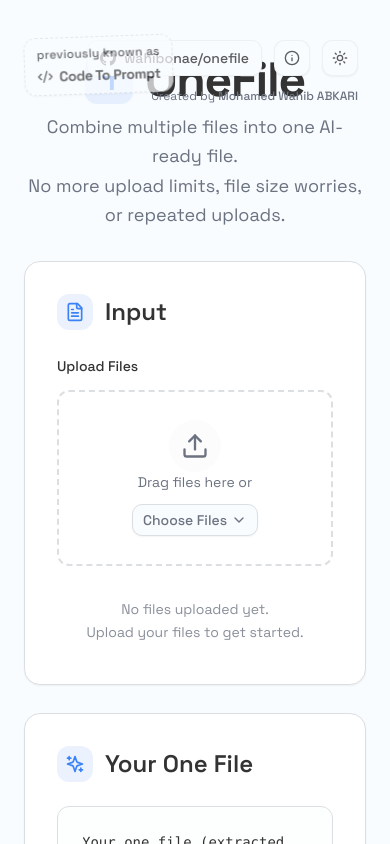
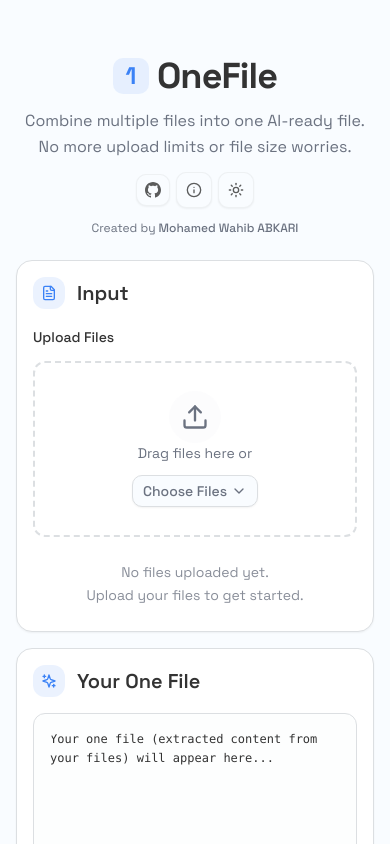
Before and after one commit to wahibonae/onefile, a Next.js app: page / in a window 390 px wide. Shown: the top 844 px of the page. Built offline with nearby package versions, Linux system fonts and the light colour scheme.

Commit message:
responsive in mobile & tablet

```diff
--- a/src/app/page.tsx
+++ b/src/app/page.tsx
@@ -433,9 +433,9 @@
 
   return (
     <div className="min-h-screen bg-background">
-      {/* Legacy Notice Sticker */}
+      {/* Legacy Notice Sticker - Desktop Only */}
       <div
-        className="fixed top-9 left-6 z-50 px-3 py-2 -rotate-2 hover:rotate-0 transition-all duration-500 cursor-pointer bg-background border border-dashed border-border rounded-lg shadow-sm opacity-70"
+        className="hidden lg:block fixed top-9 left-6 z-50 px-3 py-2 -rotate-2 hover:rotate-0 transition-all duration-500 cursor-pointer bg-background border border-dashed border-border rounded-lg shadow-sm opacity-70"
         onClick={handleStickerClick}
       >
           <div
@@ -478,13 +478,12 @@
           </div>
         </div>
 
-      <div className="container max-w-6xl mx-auto px-6 py-12 pt-14">
-        <div className="space-y-8">
-          {/* Header */}
-          <div className="text-center space-y-2">
+      <div className="container max-w-6xl mx-auto px-4 sm:px-6 py-6 sm:py-12 pt-8 sm:pt-14">
+        <div className="space-y-6 sm:space-y-8">
+          {/* Header - Desktop Version */}
+          <div className="hidden lg:block text-center space-y-2">
             <div className="flex items-center justify-center space-x-3">
               <div className="p-2 rounded-lg bg-primary/10">
-                {/* <Code2 className="h-8 w-8 text-primary" /> */}
                 <span className="flex items-center justify-center h-8 w-8 text-primary font-bold text-3xl">
                   1
                 </span>
@@ -528,23 +527,134 @@
             </div>
           </div>
 
+          {/* Header - Tablet Version */}
+          <div className="hidden md:block lg:hidden">
+            <div className="text-center space-y-4">
+              {/* OneFile Logo */}
+              <div className="flex items-center justify-center space-x-3">
+                <div className="p-2 rounded-lg bg-primary/10">
+                  <span className="flex items-center justify-center h-6 w-6 text-primary font-bold text-2xl">
+                    1
+                  </span>
+                </div>
+                <h1 className="text-4xl font-bold tracking-tight text-foreground">
+                  OneFile
+                </h1>
+              </div>
+
+              {/* Description */}
+              <p className="text-muted-foreground text-base leading-relaxed">
+                Combine multiple files into one AI-ready file. <br />
+                No more upload limits, file size worries, or repeated uploads.
+              </p>
+
+              {/* GitHub + InfoDialog + Theme Elements */}
+              <div className="flex items-center justify-center gap-2">
+                <Button
+                  variant="outline"
+                  size="sm"
+                  className="text-foreground/80 px-2 py-1.5 border-border/40 bg-background shadow-sm group hover:text-primary hover:bg-primary/5 hover:border-1 hover:border-primary/10 transition-all duration-200"
+                  onClick={() => window.open("https://github.com/wahibonae/onefile", "_blank")}
+                >
+                  <svg
+                    width="14"
+                    height="14"
+                    viewBox="0 0 1024 1024"
+                    fill="none"
+                    xmlns="http://www.w3.org/2000/svg"
+                  >
+                    <path
+                      fillRule="evenodd"
+                      clipRule="evenodd"
+                      d="M8 0C3.58 0 0 3.58 0 8C0 11.54 2.29 14.53 5.47 15.59C5.87 15.66 6.02 15.42 6.02 15.21C6.02 15.02 6.01 14.39 6.01 13.72C4 14.09 3.48 13.23 3.32 12.78C3.23 12.55 2.84 11.84 2.5 11.65C2.22 11.5 1.82 11.13 2.49 11.12C3.12 11.11 3.57 11.7 3.72 11.94C4.44 13.15 5.59 12.81 6.05 12.6C6.12 12.08 6.33 11.73 6.56 11.53C4.78 11.33 2.92 10.64 2.92 7.58C2.92 6.71 3.23 5.99 3.74 5.43C3.66 5.23 3.38 4.41 3.82 3.31C3.82 3.31 4.49 3.1 6.02 4.13C6.66 3.95 7.34 3.86 8.02 3.86C8.7 3.86 9.38 3.95 10.02 4.13C11.55 3.09 12.22 3.31 12.22 3.31C12.66 4.41 12.38 5.23 12.3 5.43C12.81 5.99 13.12 6.7 13.12 7.58C13.12 10.65 11.25 11.33 9.47 11.53C9.76 11.78 10.01 12.26 10.01 13.01C10.01 14.08 10 14.94 10 15.21C10 15.42 10.15 15.67 10.55 15.59C13.71 14.53 16 11.53 16 8C16 3.58 12.42 0 8 0Z"
+                      transform="scale(64)"
+                      className="fill-foreground/80 group-hover:fill-primary transition-colors"
+                    />
+                  </svg>
+                  GitHub
+                </Button>
+                <InfoDialog />
+                <ThemeToggle />
+              </div>
+
+              {/* Created by */}
+              <div className="flex items-center justify-center">
+                <span className="text-xs text-muted-foreground">Created by <a href="https://www.linkedin.com/in/abkarimohamedwahib/" target="_blank" rel="noopener noreferrer" className="font-medium hover:underline">Mohamed Wahib ABKARI</a></span>
+              </div>
+            </div>
+          </div>
+
+          {/* Header - Mobile Version */}
+          <div className="block md:hidden">
+            <div className="text-center space-y-3">
+              {/* OneFile Logo */}
+              <div className="flex items-center justify-center space-x-2">
+                <div className="p-1.5 rounded-md bg-primary/10">
+                  <span className="flex items-center justify-center h-6 w-6 text-primary font-bold text-2xl">
+                    1
+                  </span>
+                </div>
+                <h1 className="text-4xl font-bold tracking-tight text-foreground">
+                  OneFile
+                </h1>
+              </div>
+
+              {/* Description */}
+              <p className="text-muted-foreground text-md leading-relaxed">
+                Combine multiple files into one AI-ready file. <br />
+                No more upload limits or file size worries.
+              </p>
+
+              {/* GitHub + InfoDialog + Theme Elements */}
+              <div className="flex items-center justify-center gap-1.5">
+                <Button
+                  variant="outline"
+                  size="sm"
+                  className="text-foreground/80 px-2 py-1 border-border/40 bg-background shadow-sm group hover:text-primary hover:bg-primary/5 hover:border-1 hover:border-primary/10 transition-all duration-200"
+                  onClick={() => window.open("https://github.com/wahibonae/onefile", "_blank")}
+                >
+                  <svg
+                    width="12"
+                    height="12"
+                    viewBox="0 0 1024 1024"
+                    fill="none"
+                    xmlns="http://www.w3.org/2000/svg"
+                  >
+                    <path
+                      fillRule="evenodd"
+                      clipRule="evenodd"
+                      d="M8 0C3.58 0 0 3.58 0 8C0 11.54 2.29 14.53 5.47 15.59C5.87 15.66 6.02 15.42 6.02 15.21C6.02 15.02 6.01 14.39 6.01 13.72C4 14.09 3.48 13.23 3.32 12.78C3.23 12.55 2.84 11.84 2.5 11.65C2.22 11.5 1.82 11.13 2.49 11.12C3.12 11.11 3.57 11.7 3.72 11.94C4.44 13.15 5.59 12.81 6.05 12.6C6.12 12.08 6.33 11.73 6.56 11.53C4.78 11.33 2.92 10.64 2.92 7.58C2.92 6.71 3.23 5.99 3.74 5.43C3.66 5.23 3.38 4.41 3.82 3.31C3.82 3.31 4.49 3.1 6.02 4.13C6.66 3.95 7.34 3.86 8.02 3.86C8.7 3.86 9.38 3.95 10.02 4.13C11.55 3.09 12.22 3.31 12.22 3.31C12.66 4.41 12.38 5.23 12.3 5.43C12.81 5.99 13.12 6.7 13.12 7.58C13.12 10.65 11.25 11.33 9.47 11.53C9.76 11.78 10.01 12.26 10.01 13.01C10.01 14.08 10 14.94 10 15.21C10 15.42 10.15 15.67 10.55 15.59C13.71 14.53 16 11.53 16 8C16 3.58 12.42 0 8 0Z"
+                      transform="scale(64)"
+                      className="fill-foreground/80 group-hover:fill-primary transition-colors"
+                    />
+                  </svg>
+                </Button>
+                <InfoDialog />
+                <ThemeToggle />
+              </div>
+
+              {/* Created by */}
+              <div className="flex items-center justify-center">
+                <span className="text-xs text-muted-foreground">Created by <a href="https://www.linkedin.com/in/abkarimohamedwahib/" target="_blank" rel="noopener noreferrer" className="font-medium hover:underline">Mohamed Wahib ABKARI</a></span>
+              </div>
+            </div>
+          </div>
+
           {/* Main Content */}
-          <div className="grid grid-cols-1 lg:grid-cols-2 gap-7">
+          <div className="grid grid-cols-1 lg:grid-cols-2 gap-4 sm:gap-7">
             {/* Input Section */}
-            <div className="space-y-6">
-              <div className="bg-card rounded-2xl border border-border shadow-sm p-8">
-                <div className="flex items-center gap-3 mb-6">
+            <div className="space-y-4 sm:space-y-6">
+              <div className="bg-card rounded-2xl border border-border shadow-sm p-4 sm:p-8">
+                <div className="flex items-center gap-3 mb-4 sm:mb-6">
                   <div className="p-2 rounded-lg bg-primary/10">
-                    <FileText className="h-5 w-5 text-primary" />
+                    <FileText className="h-4 w-4 sm:h-5 sm:w-5 text-primary" />
                   </div>
-                  <h2 className="text-2xl font-semibold text-card-foreground">
+                  <h2 className="text-xl sm:text-2xl font-semibold text-card-foreground">
                     Input
                   </h2>
                 </div>
 
-                <div className="space-y-6">
-
-
+                <div className="space-y-4 sm:space-y-6">
                   <FileUpload
                     isDragging={isDragging}
                     onDragOver={handleDragOver}
@@ -575,9 +685,9 @@
             </div>
 
             {/* Output Section */}
-            <div className="space-y-6">
-              <div className="bg-card rounded-2xl border border-border shadow-sm p-8">
-                <div className="flex items-center gap-3 mb-6">
+            <div className="space-y-4 sm:space-y-6">
+              <div className="bg-card rounded-2xl border border-border shadow-sm p-4 sm:p-8">
+                <div className="flex items-center gap-3 mb-4 sm:mb-6">
                   <div className="p-2 rounded-lg bg-primary/10">
                     <svg
                       xmlns="http://www.w3.org/2000/svg"
@@ -589,7 +699,7 @@
                       strokeWidth="2"
                       strokeLinecap="round"
                       strokeLinejoin="round"
-                      className="h-5 w-5 text-primary"
+                      className="h-4 w-4 sm:h-5 sm:w-5 text-primary"
                     >
                       <path d="m12 3-1.912 5.813a2 2 0 0 1-1.275 1.275L3 12l5.813 1.912a2 2 0 0 1 1.275 1.275L12 21l1.912-5.813a2 2 0 0 1 1.275-1.275L21 12l-5.813-1.912a2 2 0 0 1-1.275-1.275L12 3Z" />
                       <path d="M5 3v4" />
@@ -598,23 +708,23 @@
                       <path d="M17 19h4" />
                     </svg>
                   </div>
-                  <h2 className="text-2xl font-semibold text-card-foreground">
+                  <h2 className="text-xl sm:text-2xl font-semibold text-card-foreground">
                     Your One File
                   </h2>
                 </div>
 
-                <div className="space-y-6">
-                  <ScrollArea className="h-[400px] rounded-xl border border-border bg-muted/30 p-6">
-                    <pre className="text-sm whitespace-pre-wrap font-mono text-foreground leading-relaxed">
+                <div className="space-y-4 sm:space-y-6">
+                  <ScrollArea className="h-[300px] sm:h-[400px] rounded-xl border border-border bg-muted/30 p-4 sm:p-6">
+                    <pre className="text-xs sm:text-sm whitespace-pre-wrap font-mono text-foreground leading-relaxed">
                       {finalPrompt ||
                         "Your one file (extracted content from your files) will appear here..."}
                     </pre>
                   </ScrollArea>
 
                   {finalPrompt && (
-                    <div className="flex gap-3">
+                    <div className="flex flex-col sm:flex-row gap-3">
                       <Button
-                        className="flex-1 bg-background text-foreground/80 hover:bg-muted border border-border/50 shadow-sm h-11 rounded-lg font-medium"
+                        className="flex-1 bg-background text-foreground/80 hover:bg-muted border border-border/50 shadow-sm h-10 sm:h-11 rounded-lg font-medium"
                         onClick={copyToClipboard}
                       >
                         <Copy className="h-4 w-4 mr-2" />
@@ -622,7 +732,7 @@
                       </Button>
                       <Button
                         className={cn(
-                          "flex-1 bg-primary text-white hover:text-white hover:bg-primary/95 shadow-sm h-11 rounded-lg font-medium"
+                          "flex-1 bg-primary text-white hover:text-white hover:bg-primary/95 shadow-sm h-10 sm:h-11 rounded-lg font-medium"
                         )}
                         onClick={downloadPrompt}
                         variant="outline"
```
